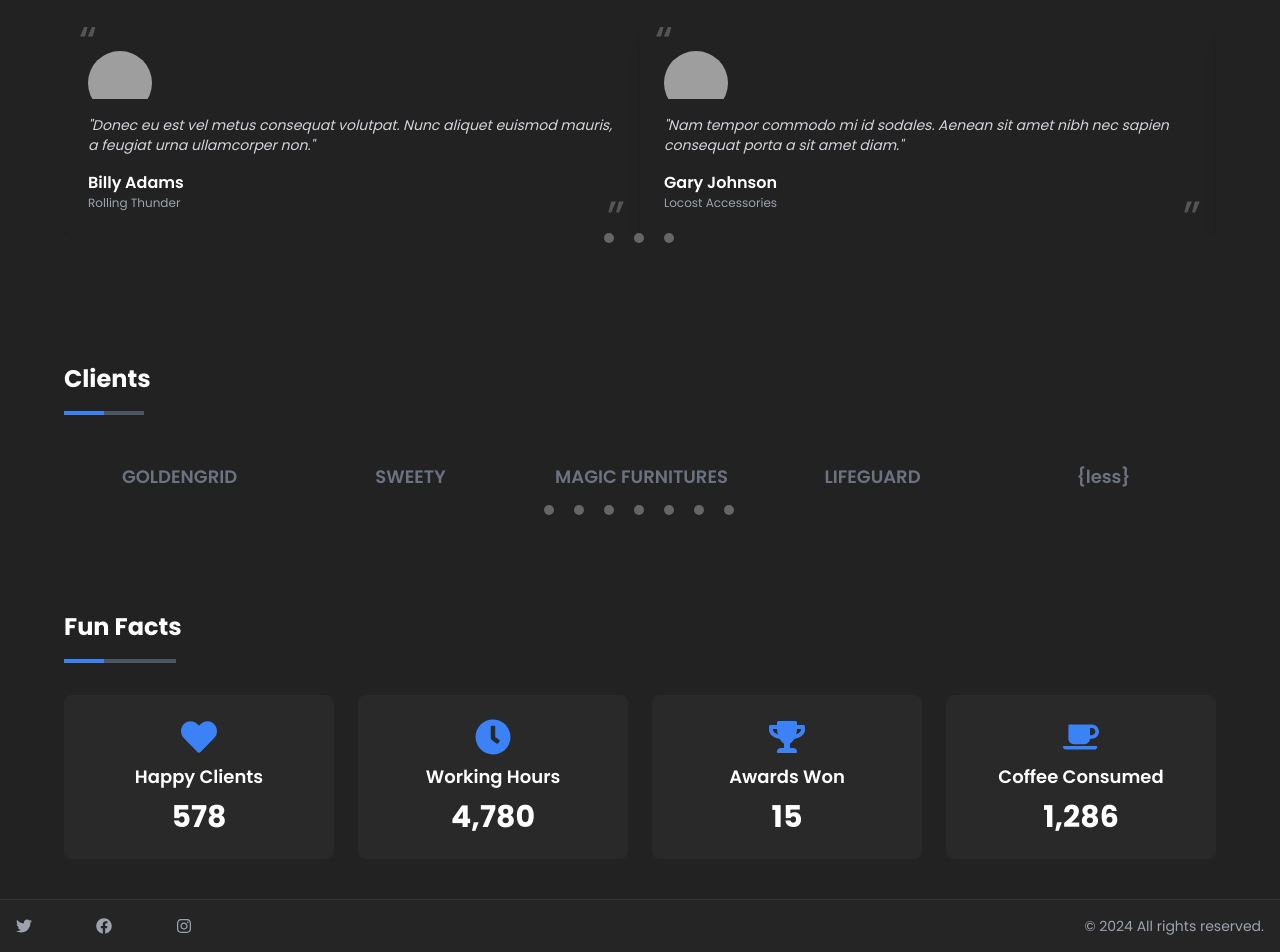
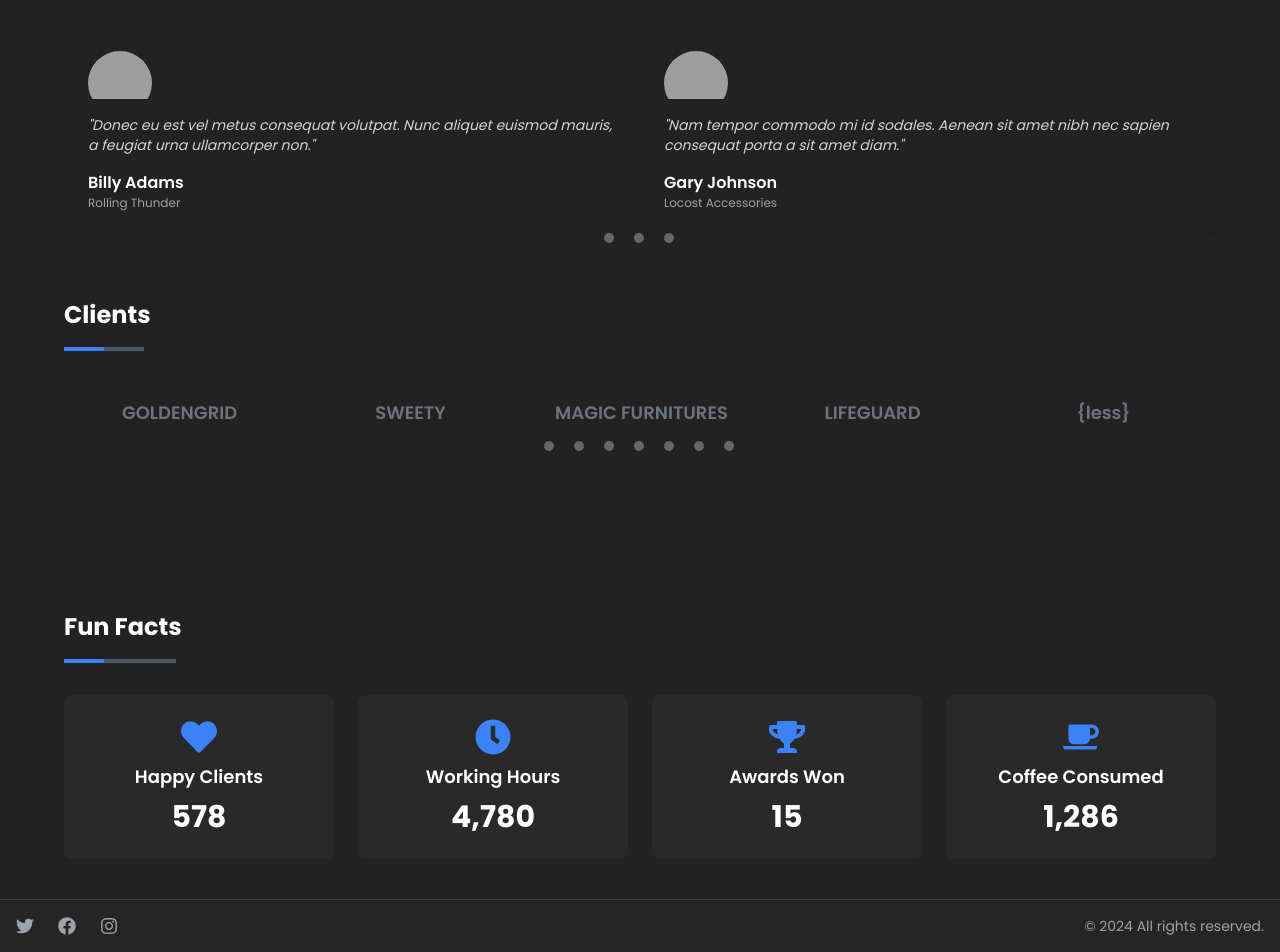
Before and after one commit to RAIZOxd/Next_Js_portfolio, a Next.js app: page / in a window 1280 px wide. Shown: the part 1009-1961 px from the top of the page. Built offline with nearby package versions, Linux system fonts and the light colour scheme; grey boxes are pictures that could not be loaded.

Commit message:
updated Page.jsx with mobile responsiveness

```diff
--- a/src/app/(components)/Clients.jsx
+++ b/src/app/(components)/Clients.jsx
@@ -39,7 +39,7 @@ const Clients = () => {
   };
 
   return (
-    <main className="flex flex-col items-center mt-16 px-8">
+    <main className="mt-16 px-8">
     <section className=" mt-16 max-w-6xl mx-auto text-center">
       <h2 className="text-2xl font-bold text-white mb-4 text-left">Clients</h2>
       <div className="relative mb-8">
--- a/src/app/(components)/Footer.jsx
+++ b/src/app/(components)/Footer.jsx
@@ -1,17 +1,17 @@
-'use client'
+'use client';
 import { FaFacebook, FaInstagram, FaTwitter } from "react-icons/fa";
 
 const Footer = () => {
   return (
-    <footer className="footer bg-[#252525] py-4 text-gray-400">
-      <div className="container mx-auto flex justify-between items-center px-4">
+    <footer className="bg-[#252525] py-4 text-gray-400 border-t border-gray-700">
+      <div className="container mx-auto px-4 flex flex-col md:flex-row justify-between items-center space-y-4 md:space-y-0">
         {/* Social Links */}
-        <div className="flex space-x-16">
+        <div className="flex space-x-6 justify-center md:justify-start">
           <a
             href="https://twitter.com"
             target="_blank"
             rel="noopener noreferrer"
-            className="hover:text-white"
+            className="hover:text-white text-lg transition"
           >
             <FaTwitter />
           </a>
@@ -19,7 +19,7 @@ const Footer = () => {
             href="https://facebook.com"
             target="_blank"
             rel="noopener noreferrer"
-            className="hover:text-white"
+            className="hover:text-white text-lg transition"
           >
             <FaFacebook />
           </a>
@@ -27,21 +27,17 @@ const Footer = () => {
             href="https://instagram.com"
             target="_blank"
             rel="noopener noreferrer"
-            className="hover:text-white"
+            className="hover:text-white text-lg transition"
           >
             <FaInstagram />
           </a>
         </div>
 
         {/* Copyright Text */}
-        <div className="text-sm">© 2024 All rights reserved.</div>
+        <div className="text-center md:text-right text-sm">
+          © 2024 All rights reserved.
+        </div>
       </div>
-
-      <style jsx>{`
-        .footer {
-          border-top: 1px solid #333;
-        }
-      `}</style>
     </footer>
   );
 };
--- a/src/app/(components)/FunFacts.jsx
+++ b/src/app/(components)/FunFacts.jsx
@@ -10,6 +10,7 @@ const FunFacts = () => {
   ];
 
   return (
+    <main className="mt-16 px-8">
     <div className="bg-[#222222] text-gray-400 py-10">
       <div className="mt-16 max-w-6xl mx-auto text-center">
         <h2 className="text-2xl font-bold text-white mb-4 text-left">Fun Facts</h2>
@@ -33,6 +34,7 @@ const FunFacts = () => {
         </div>
       </div>
     </div>
+    </main>
   );
 };
 
--- a/src/app/(components)/Testimonials.jsx
+++ b/src/app/(components)/Testimonials.jsx
@@ -1,4 +1,4 @@
-'use client'
+'use client';
 import Image from "next/image";
 import Slider from "react-slick";
 import "slick-carousel/slick/slick-theme.css";
@@ -26,7 +26,6 @@ const testimonialsData = [
     name: "Adams Johnson",
     company: "Locost Accessories",
   },
-
 ];
 
 const Testimonials = () => {
@@ -34,27 +33,56 @@ const Testimonials = () => {
     dots: true,
     infinite: true,
     speed: 500,
-    slidesToShow: 2,
+    slidesToShow: 2, // Default for large screens
     slidesToScroll: 1,
     arrows: false,
+    responsive: [
+      {
+        breakpoint: 1024, // For medium screens
+        settings: {
+          slidesToShow: 1,
+        },
+      },
+      {
+        breakpoint: 768, // For small screens
+        settings: {
+          slidesToShow: 1,
+          dots: true,
+        },
+      },
+    ],
     customPaging: () => <div className="custom-dot" />,
   };
 
   return (
-    <section className="mt-16 max-w-6xl text-left">
-    <h2 className="text-2xl font-bold text-white mb-4">Testimonials</h2>
-    <div className="relative mb-8">
+    <main className=" mt-16 px-8">
+    <section className="mt-16 max-w-6xl mx-auto">
+      <h2 className="text-2xl font-bold text-white mb-4 text-left md:text-left">
+        Testimonials
+      </h2>
+        <div className="relative mb-8">
       <div className="w-10 h-1 bg-blue-500 absolute top-0 left-0"></div> {/* Blue line */}
       <div className="w-40 h-1 bg-gray-600 mt-1"></div> {/* Gray line */}
     </div>
       <Slider {...settings}>
         {testimonialsData.map((testimonial) => (
-          <div key={testimonial.id} className="testimonial-card p-6 rounded-lg shadow-lg flex items-start relative">
-            <div className="w-16 h-16 rounded-full overflow-hidden mr-4 flex-shrink-0">
-              <Image src={testimonial.image} alt={testimonial.name} width={64} height={64} className="object-cover" />
+          <div
+            key={testimonial.id}
+            className="testimonial-card p-6 bg-gray-800 rounded-lg shadow-lg flex flex-col md:flex-row items-center md:items-start gap-4"
+          >
+            <div className="w-16 h-16 rounded-full overflow-hidden flex-shrink-0">
+              <Image
+                src={testimonial.image}
+                alt={testimonial.name}
+                width={64}
+                height={64}
+                className="object-cover"
+              />
             </div>
-            <div>
-              <p className="text-gray-300 text-sm mb-4 italic">"{testimonial.text}"</p>
+            <div className="text-center md:text-left">
+              <p className="text-gray-300 text-sm mb-4 italic">
+                "{testimonial.text}"
+              </p>
               <div className="font-semibold text-white">{testimonial.name}</div>
               <div className="text-gray-400 text-xs">{testimonial.company}</div>
             </div>
@@ -63,41 +91,11 @@ const Testimonials = () => {
       </Slider>
 
       <style jsx>{`
-        .testimonials-container {
-          background-color: #222222;
-          padding: 2rem;
-          border-radius: 8px;
-        }
-        .underline {
-          width: 40px;
-          height: 2px;
-          background-color: #222222;
-          margin-left: 5px;
-        }
         .testimonial-card {
           background-color: #222222;
-          padding: 1.5rem;
-          border-radius: 8px;
-          position: relative;
-        }
-        .testimonial-card:before {
-          content: "“";
-          font-size: 3rem;
-          color: #555;
-          position: absolute;
-          top: -20px;
-          left: 15px;
-        }
-        .testimonial-card:after {
-          content: "”";
-          font-size: 3rem;
-          color: #555;
-          position: absolute;
-          bottom: -20px;
-          right: 15px;
         }
         .slick-dots {
-          bottom: -30px;
+          bottom: -20px;
         }
         .slick-dots li {
           margin: 0;
@@ -121,6 +119,7 @@ const Testimonials = () => {
         }
       `}</style>
     </section>
+    </main>
   );
 };
 
--- a/src/app/page.jsx
+++ b/src/app/page.jsx
@@ -98,15 +98,13 @@ export default function Home() {
           </div>
         </section>
 
+      </main>
+
     {/* Testimonials Section */}
 
-<div>  <Testimonials /></div>
-      </main>
+    <div>  <Testimonials /></div>
 
 
-
-
-      <main>
     {/* Client Section */}
     <div><Clients/></div>
 
@@ -114,7 +112,7 @@ export default function Home() {
     {/* FunFacts Section */}
     <div><FunFacts/></div>
 
-      </main>
+
     </div>
   );
 }
```
